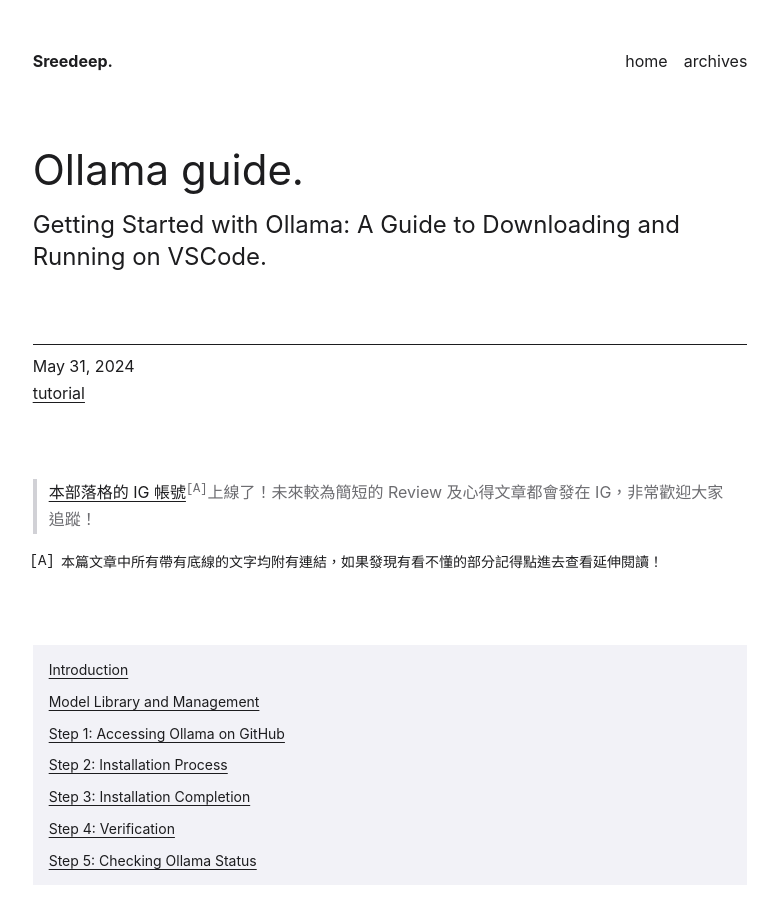
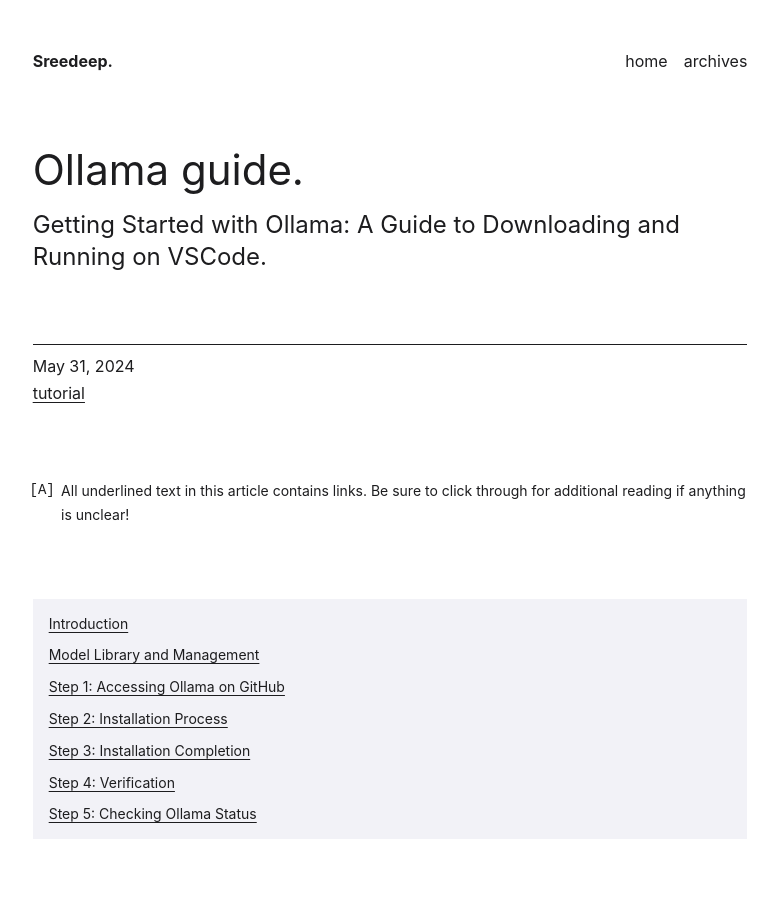
Before and after one commit to sreedeepEK/sreedeepek.github.io, a Jekyll site: the page built from _posts/2024-05-31-Ollama.md, in a window 1280 px wide and 900 px high. Shown: the whole window, without its empty margins (250-1028 px from the left). Built offline with Jekyll 4.4.1, drawn with Linux system fonts in a browser that asks for light colours.

Commit message:
Update note.md

```diff
--- a/_includes/note.md
+++ b/_includes/note.md
@@ -1,6 +1,4 @@
->   [本部落格的 IG 帳號](https://instagram.com/whycoffee.blog)<sup class="footnote-sup">[A]</sup>上線了！未來較為簡短的 Review 及心得文章都會發在 IG，非常歡迎大家追蹤！
-
 <div class="footnote">
   <div class="footnote-label">[A]</div>
-  <div class="footnote-content">本篇文章中所有帶有底線的文字均附有連結，如果發現有看不懂的部分記得點進去查看延伸閱讀！</div>
+  <div class="footnote-content">All underlined text in this article contains links. Be sure to click through for additional reading if anything is unclear!</div>
 </div>
```
